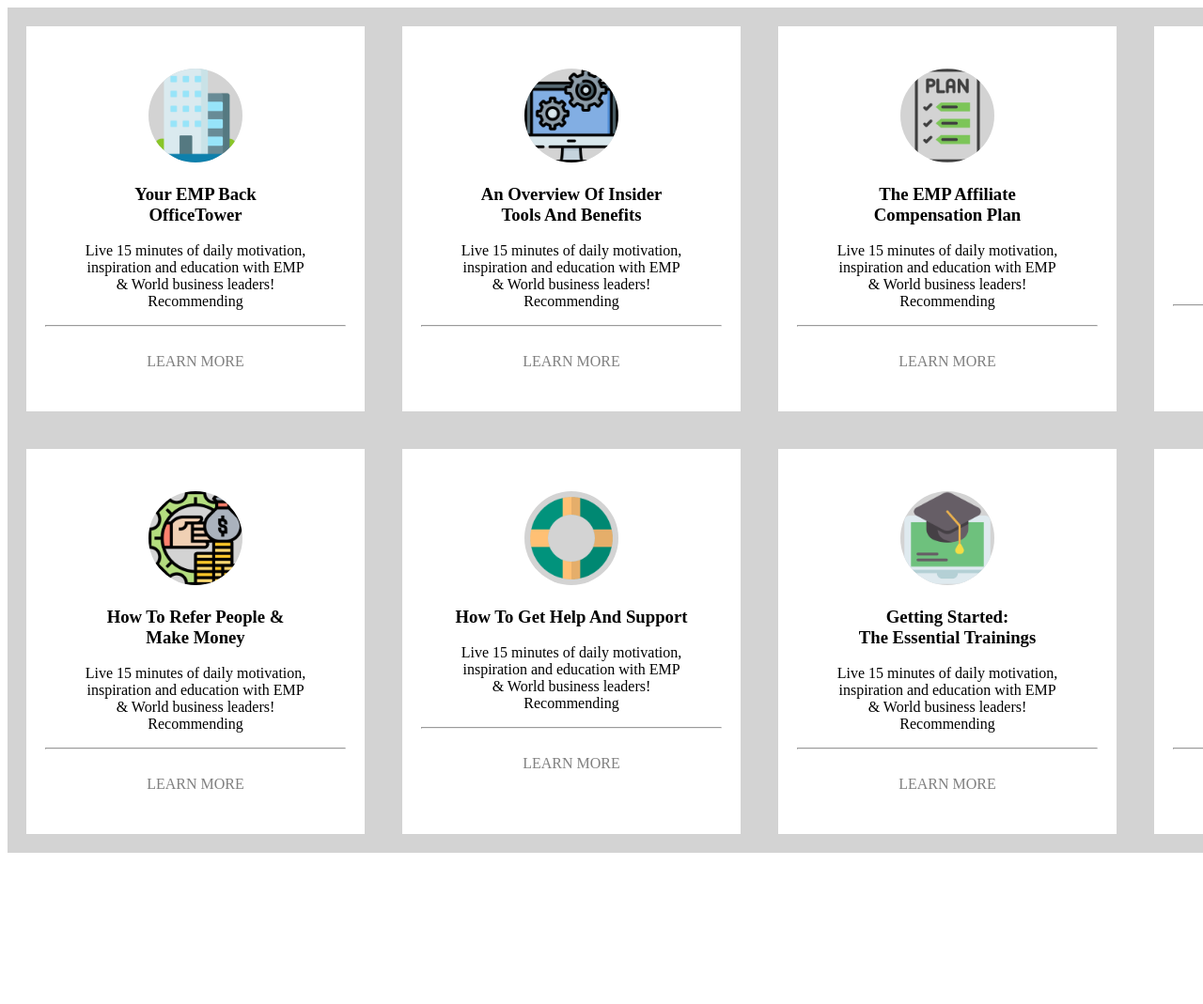
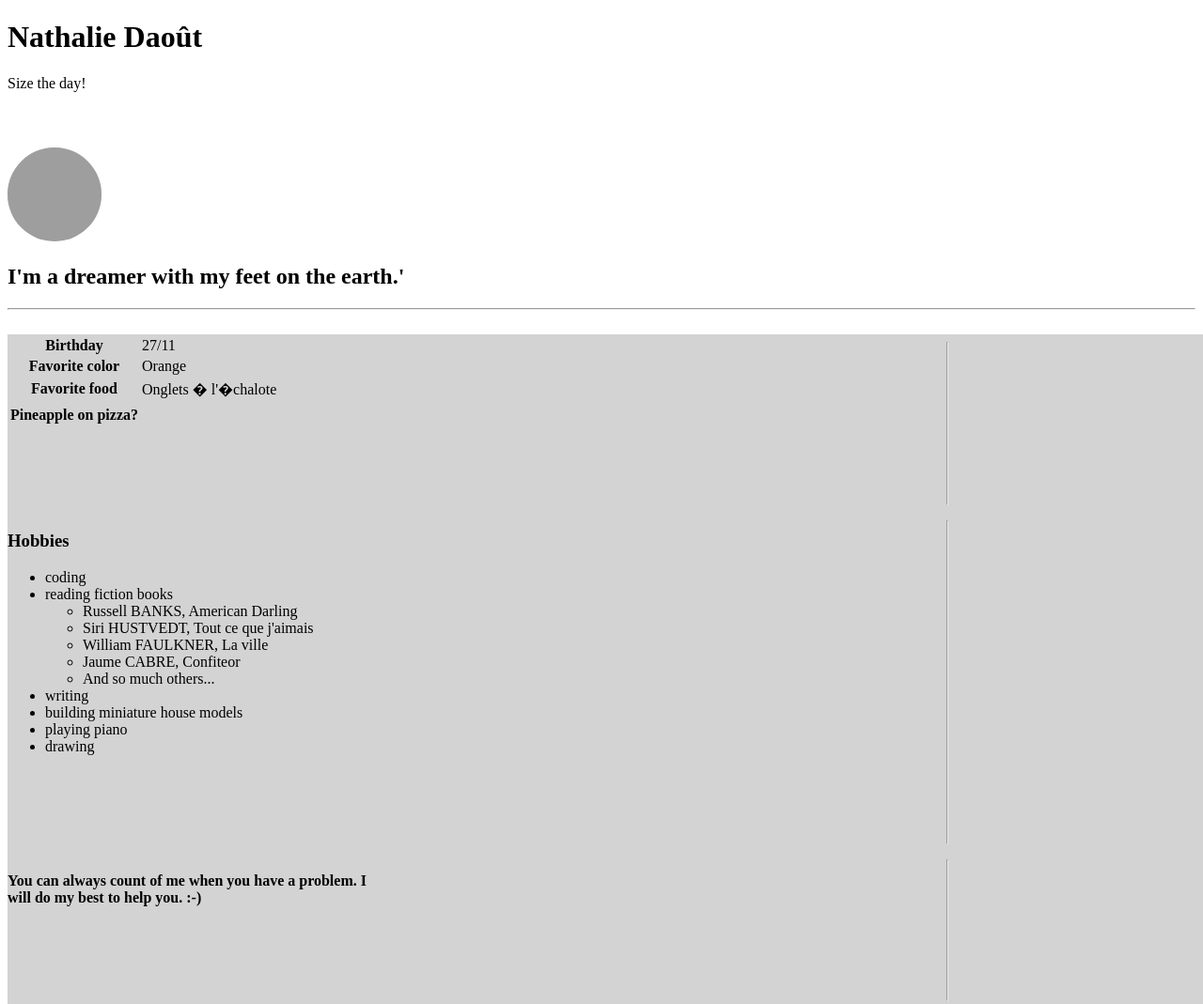
Before and after one commit to SapinSobre/SapinSobre.github.io, a plain HTML site: page index.html in a window 1280 px wide. Shown: the top 1069 px of the page at 94% size. Before the commit the page ends 916 px from the top, so only its background shows below. Drawn offline with Linux system fonts and the light colour scheme; grey boxes are pictures that could not be loaded.

Commit message:
add html

```diff
--- a/index.html
+++ b/index.html
@@ -1,100 +1,75 @@
 <!DOCTYPE html>
     <html>
         <head>
-        <meta charset="utf-8">
-        <title>grid-away-grid-ahoy</title>
-        <link type="text/css" rel="stylesheet" href="style.css">
+            <title>markdown-to-html</title>
+            <meta charset="utf-8"/>
+            <link rel="stylesheet" type="text/css" href="style.css"/>
         </head>
         <body>
+            <header>
+                <h1>Nathalie Daoût</h1>
+                <p>Size the day!</p>
+                <br/>
+                <img src="https://raw.githubusercontent.com/SapinSobre/markdown-challenge/main/photoNat.jpg" alt="photo Nat"/>
+                <br/>
+                <h2>I'm a dreamer with my feet on the earth.'</h2>
+            </header>
+            <hr/><br/>
             <main>
-            <div>
-                <img alt="icône building" src="images/office-building.png"/>
-                <h3>your <span>emp</span> back<br>officeTower</h3>
-                <p>
-                    Live 15 minutes of daily motivation,<br>inspiration and education with <span>emp</span><br>
-                    & World business leaders!<br>
-                    Recommending
-                </p>
-                <hr>
-                <a href="#">learn more</a>
-            </div>
-            <div>
-                <img alt="" src="images/settings.png">
-                <h3>an overview of insider<br>tools and benefits</h3>
-                <p>
-                    Live 15 minutes of daily motivation,<br>inspiration and education with <span>emp</span><br>
-                    & World business leaders!<br>
-                    Recommending
-                </p>
-                <hr>
-                <a href="#">learn more</a>
-            </div>
-            <div>
-                <img alt="" src="images/planning.png">
-                <h3>the <span>emp</span> affiliate<br>compensation plan</h3>
-                <p>
-                    Live 15 minutes of daily motivation,<br>inspiration and education with <span>emp</span><br>
-                    & World business leaders!<br>
-                    Recommending
-                </p>
-                <hr>
-                <a href="#">learn more</a>
-            </div>
-            <div>
-                <img alt="" src="images/bank.png">
-                <h3>how the <span>emp</span> coaching</h3>
-                <p>
-                    Live 15 minutes of daily motivation,<br>inspiration and education with <span>emp</span><br>
-                    & World business leaders!<br>
-                    Recommending
-                </p>
-                <hr>
-                <a href="#">learn more</a>
-            </div>
-            <div>
-                <img alt="" src="images/money-management.png">
-                <h3>how to refer people & <br>make money</h3>
-                <p>
-                    Live 15 minutes of daily motivation,<br>inspiration and education with <span>emp</span><br>
-                    & World business leaders!<br>
-                    Recommending
-                </p>
-                <hr>
-                <a href="#">learn more</a>
-            </div>
-            <div>
-                <img alt="" src="images/buoy.png">
-                <h3>how to get help and support</h3>
-                <p>
-                    Live 15 minutes of daily motivation,<br>inspiration and education with <span>emp</span><br>
-                    & World business leaders!<br>
-                    Recommending
-                </p>
-                <hr>
-                <a href="#">learn more</a>
-            </div>
-            <div>
-                <img alt="" src="images/online-learning.png">
-                <h3>getting started:<br>the essential trainings</h3>
-                <p>
-                    Live 15 minutes of daily motivation,<br>inspiration and education with <span>emp</span><br>
-                    & World business leaders!<br>
-                    Recommending
-                </p>
-                <hr>
-                <a href="#">learn more</a>
-            </div>
-            <div>
-                <img alt="" src="images/paper-plane.png">
-                <h3>the fastest way to get<br>your first sale</h3>
-                <p>
-                    Live 15 minutes of daily motivation,<br>inspiration and education with <span>emp</span><br>
-                    & World business leaders!<br>
-                    Recommending
-                </p>
-                <hr>
-                <a href="#">learn more</a>
-            </div>
+                <section class="presentation">
+                    <table>
+                        <tr>
+                            <th>Birthday</th>
+                            <td>27/11</td>
+                        </tr>
+                        <tr>
+                            <th>Favorite color</th>
+                            <td>Orange</td>
+                        </tr>
+                        <tr>
+                            <th>Favorite food</th>
+                            <td>Onglets � l'�chalote</td>
+                        </tr>
+                        <tr>
+                            <th>Pineapple on pizza?</th>
+                            <td>&#129; &#129;</td>
+                        </tr>
+                    </table>
+                </section>
+                <br/><hr/><br/>
+                <section class="hobbies">
+                <h3>Hobbies</h3>
+                    <ul>
+                        <li>coding</li>
+                        <li>reading fiction books
+                            <ul>
+                                <li>Russell BANKS, American Darling</li>
+                                <li>Siri HUSTVEDT, Tout ce que j'aimais</li>
+                                <li>William FAULKNER, La ville</li>
+                                <li>Jaume CABRE, Confiteor</li>
+                                <li>And so much others...</li>
+                            </ul>
+                        </li>
+                        <li>writing</li>
+                        <li>building miniature house models</li>
+                        <li>playing piano</li>
+                        <li>drawing</li>
+                    </ul>
+                </section>
+                <br/><hr/><br/>
+                <section class="help">
+                    <h4>You can always count of me when you have a problem. I will do my best to help you. :-)</h4>
+                </section>
+                <br/><hr/><br/>
+                <section class="sentence">
+                    <h5>I have the hiccups every day.</h5>
+                    <p>Hic</p>
+                </section>
             </main>
+            <br/><hr/><br/>
+            <footer>
+                <p>< < <a href="https://github.com/MatthewHons/markdown-to-html/index.html">Matthew</a> || Nathalie || <a href="https://github.com/Frenzen-code/markdownToHTML/index.html">Philippe</a> > ></p>
+            </footer>
+
         </body>
     </html>
```
Lines whose indentation alone changed are shown as unchanged.
